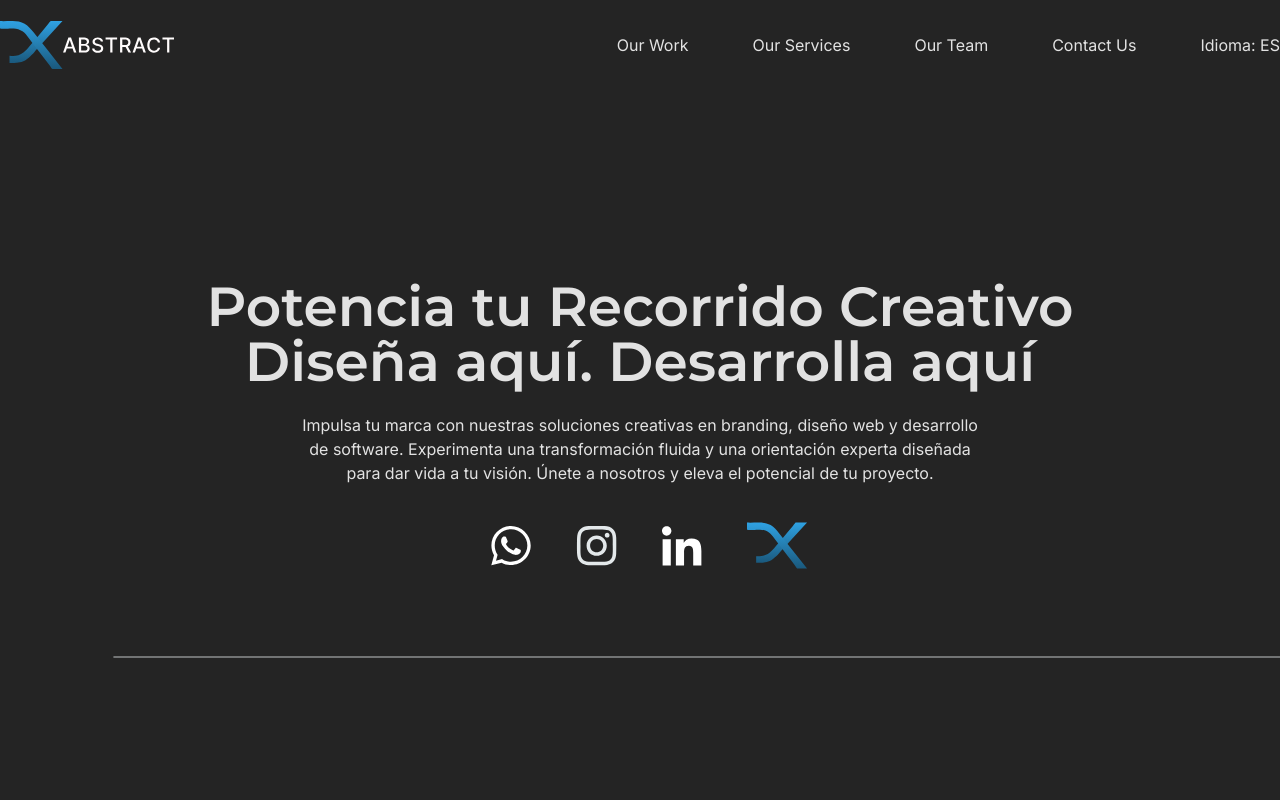
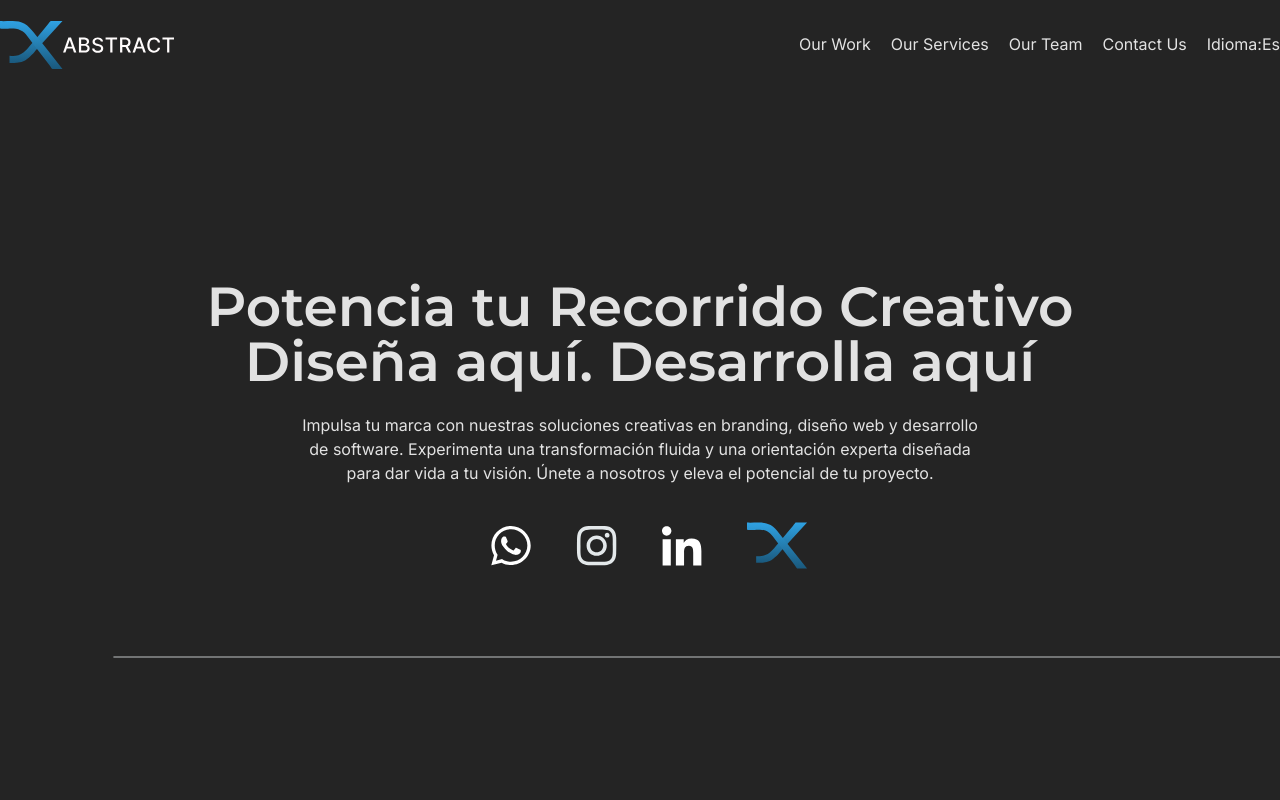
Before and after one commit to Dxabstract/DxLandingPage, a React (Vite) app: page /#/ in a window 1280 px wide. Shown: the top 800 px of the page. Built offline with nearby package versions, Linux system fonts and the light colour scheme.

Commit message:
Header terminado y eliminacion de contexto para idiomas

```diff
--- a/src/App.jsx
+++ b/src/App.jsx
@@ -3,6 +3,7 @@ import { NavigationProvider } from './context/buttonContext';
 import Section1 from './components/section1';
 import Section2 from './components/section2'
 import Section3 from './components/section3';
+
 
 
 function App() {
--- a/src/components/navBarComponent.jsx
+++ b/src/components/navBarComponent.jsx
@@ -1,20 +1,23 @@
-import React from 'react'
+import React, { useState } from 'react'
 import logoDx from '../assets/logoDx.svg'
-import { useLanguage } from '../context/languageContext';
-import { translations } from '../translations';
 
 
 function NavBarComponent() {
-  const { language, toggleLanguage } = useLanguage();
+
   return (
     <div id='HeaderContent' className="container lg:container-xl mx-auto mt-[21px]">
-      <header className='flex items-center justify-between'>
-        <img className='' src={logoDx} alt="Logo Dx abstract" width={175} height={48} />
+      <header className='flex items-center justify-between max-sm:px-[10px]'>
+        <img src={logoDx} alt="Logo Dx abstract" width={175} height={48} />
+        <input type="checkbox" id="menu-toggle" className="hidden" />
+        <label htmlFor="menu-toggle" className="block md:hidden focus:outline-none cursor-pointer">
+          <svg className="w-6 h-6" fill="none" stroke="currentColor" viewBox="0 0 24 24" xmlns="http://www.w3.org/2000/svg">
+            <path strokeLinecap="round" strokeLinejoin="round" strokeWidth="2" d="M4 6h16M4 12h16m-7 6h7"></path>
+          </svg>
+        </label>
         <nav id='NavBarContent'>
-          <div>
-            <ul className='flex md:gap-7 lg:gap-[64px]'>
+          <ul id='listOptions' className=''>
             <li>
-                <button className='text-fontDefault' >Our Work</button>
+              <button className='text-fontDefault'>Our Work</button>
             </li>
             <li>
               <button className='text-fontDefault'>Our Services</button>
@@ -26,17 +29,15 @@ function NavBarComponent() {
               <button className='text-fontDefault'>Contact Us</button>
             </li>
             <li>
-                <button onClick={toggleLanguage}>
-                  {translations[language].language}: {language.toUpperCase()}
+              <button className='text-fontDefault'>
+                Idioma:Es
               </button>
             </li>
           </ul>
-          </div>
         </nav>
-
       </header>
     </div>
-  )
+  );
 }
 
-export default NavBarComponent
+export default NavBarComponent;
--- a/src/components/section1.jsx
+++ b/src/components/section1.jsx
@@ -3,12 +3,9 @@ import logoDxST from '../assets/logoDxST.svg'
 import logoInstagram from '../assets/instagram.svg'
 import logoWhatsapp from '../assets/whatsapp.svg'
 import logoLinkedin from '../assets/linkedin.svg'
-import { useLanguage } from '../context/languageContext';
-import { translations } from '../translations';
 
 
 const Section1 = () => {
-    const { language } = useLanguage();
 
     return (
         <div className='h-[100vh] flex justify-center flex-col gap-5'>
--- a/src/components/section2.jsx
+++ b/src/components/section2.jsx
@@ -19,7 +19,7 @@ const Section2 = () => {
                         Conoce nuestros servicos
                     </h2>
                 </div>
-                <hr class="border-gray-500"/>
+                <hr className="border-gray-500"/>
 
                 <div className='h-[70%] p-7 w-full flex'>
                     <div className='w-[70%]'>
--- a/src/context/languageContext.jsx
+++ /dev/null
@@ -1,19 +0,0 @@
-import React, { createContext, useState, useContext } from 'react';
-
-const LanguageContext = createContext();
-
-export const LanguageProvider = ({ children }) => {
-  const [language, setLanguage] = useState('es');
-
-  const toggleLanguage = () => {
-    setLanguage((prevLanguage) => (prevLanguage === 'es' ? 'en' : 'es'));
-  };
-
-  return (
-    <LanguageContext.Provider value={{ language, toggleLanguage }}>
-      {children}
-    </LanguageContext.Provider>
-  );
-};
-
-export const useLanguage = () => useContext(LanguageContext);
--- a/src/index.css
+++ b/src/index.css
@@ -21,3 +21,57 @@
   display: inline !important;
   background-color: transparent !important;
 }
+
+#NavBarContent {
+  display: block;
+}
+
+#listOptions {
+  display: flex;
+  gap: 20px;
+  cursor: pointer;
+}
+
+#listOptions li:after {
+  content: "";
+  display: block;
+  margin: auto;
+  height: 2px;
+  width: 0px;
+  transition: all ease .3s;
+}
+
+#listOptions li:hover:after {
+  width: 100%;
+  background: white;
+}
+
+#menu-toggle:checked ~ #NavBarContent {
+  display: block;
+}
+
+@media (max-width: 768px) {
+  #NavBarContent {
+    display: none;
+    position: absolute;
+    width: 100%;
+    height: 90vh;
+    top: 12%;
+    left: 0;
+    backdrop-filter: blur(20px);
+    transform: translateX(600px);
+    transition: ease all 3s;
+  }
+
+  #listOptions {
+    height: 100%;
+    flex-direction: column;
+    gap: 20px;
+    justify-content: center;
+    align-items: center;
+  }
+
+  #menu-toggle:checked ~ #NavBarContent {
+    transform: translateX(0px);
+  }
+}
--- a/src/main.jsx
+++ b/src/main.jsx
@@ -2,16 +2,13 @@ import React from 'react'
 import ReactDOM from 'react-dom/client'
 import App from './App.jsx'
 import './index.css'
-import { LanguageProvider } from './context/languageContext.jsx'
 import { HashRouter } from 'react-router-dom';
 
 
   ReactDOM.createRoot(document.getElementById('root')).render(
   <React.StrictMode>
     <HashRouter>
-      <LanguageProvider>
         <App />
-      </LanguageProvider>
     </HashRouter>
   </React.StrictMode>,
 )
--- a/src/translations.js
+++ /dev/null
@@ -1,12 +0,0 @@
-export const translations = {
-    es: {
-      welcome: 'Potencia tu Recorrido Creativo',
-      welcome2: 'Diseña aquí. Desarrolla aquí',
-      language: 'Idioma',
-    },
-    en: {
-      welcome: 'Empower Your Creative Journey',
-      welcome2: 'Design here. Develop here',
-      language: 'Language',
-    },
-  };
--- a/vite.config.js
+++ b/vite.config.js
@@ -4,5 +4,5 @@ import react from '@vitejs/plugin-react'
 // https://vitejs.dev/config/
 export default defineConfig({
   plugins: [react()],
-  base: 'https://Dxabstract.github.io/DxLandingPage',
+  // base: 'https://Dxabstract.github.io/DxLandingPage',
 })
```
Lines whose indentation alone changed are shown as unchanged.
